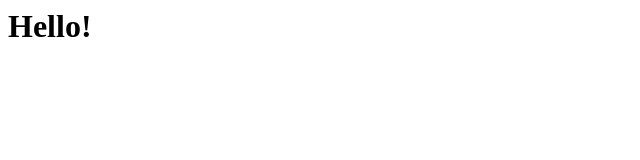
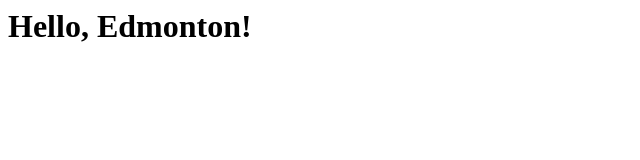
Before and after one commit to MarkBennett/simple-server, a plain HTML site: page index.html in a window 1280 px wide. Shown: the whole page, without its empty margins (0-640 px from the left). Drawn offline with Linux system fonts and the light colour scheme.

Commit message:
Update index.html

```diff
--- a/index.html
+++ b/index.html
@@ -1 +1 @@
-<h1>Hello!</h1>
+<h1>Hello, Edmonton!</h1>
```
